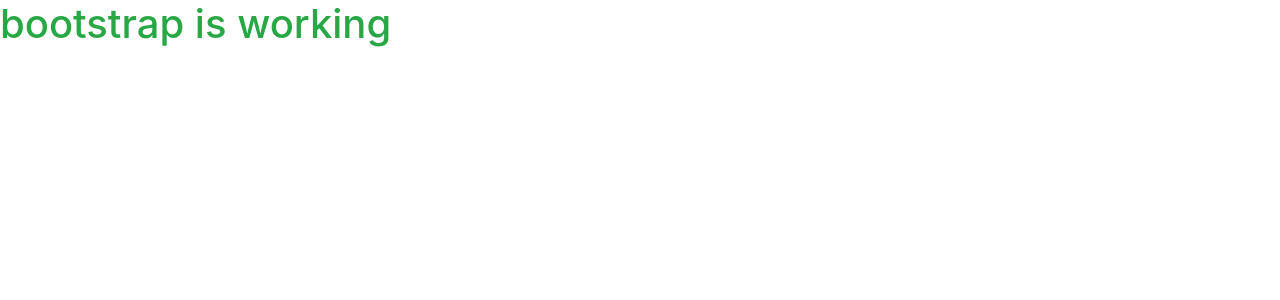
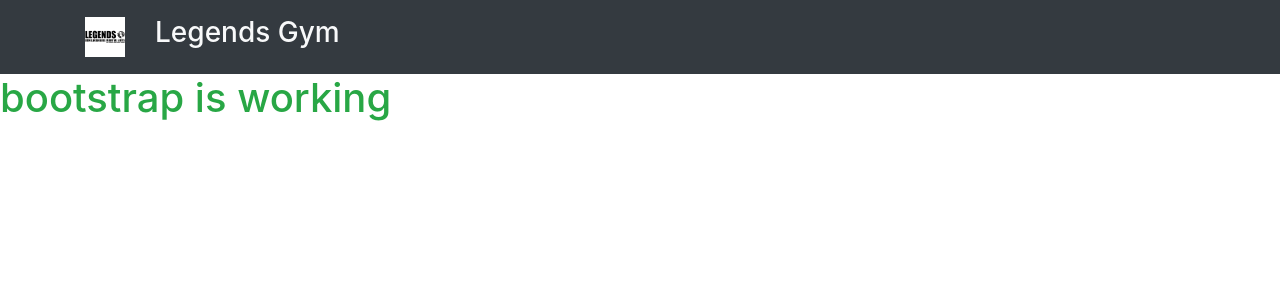
Before and after one commit to DerekMor/legends_gym, a Django app: template home/templates/home/index.html in a window 1280 px wide. Shown: the top 300 px of the page. Run offline with Django 3.2, Linux system fonts and the light colour scheme; the template is opened without the code that fills it, so the values that code supplies are empty.

Commit message:
Add basic heading and logo to header

```diff
--- a/templates/base.html
+++ b/templates/base.html
@@ -35,7 +35,23 @@
     {% endif %}
 
     {% block page_header %}
+    <header class="bg-dark py-3">
+        <div class="container">
+            <div class="row align-items-center">
+                <!-- Logo -->
+                <div class="col-auto">
+                    <a href="#">
+                        <img src="media/logo.png" alt="Logo" width="40" height="40">
+                    </a>
+                </div>
 
+                <!-- Main Header -->
+                <div class="col">
+                    <h3 class="text-light">Legends Gym</h3>
+                </div>
+            </div>
+        </div>
+    </header>
     {% endblock %}
 
     {% block content %}
```
